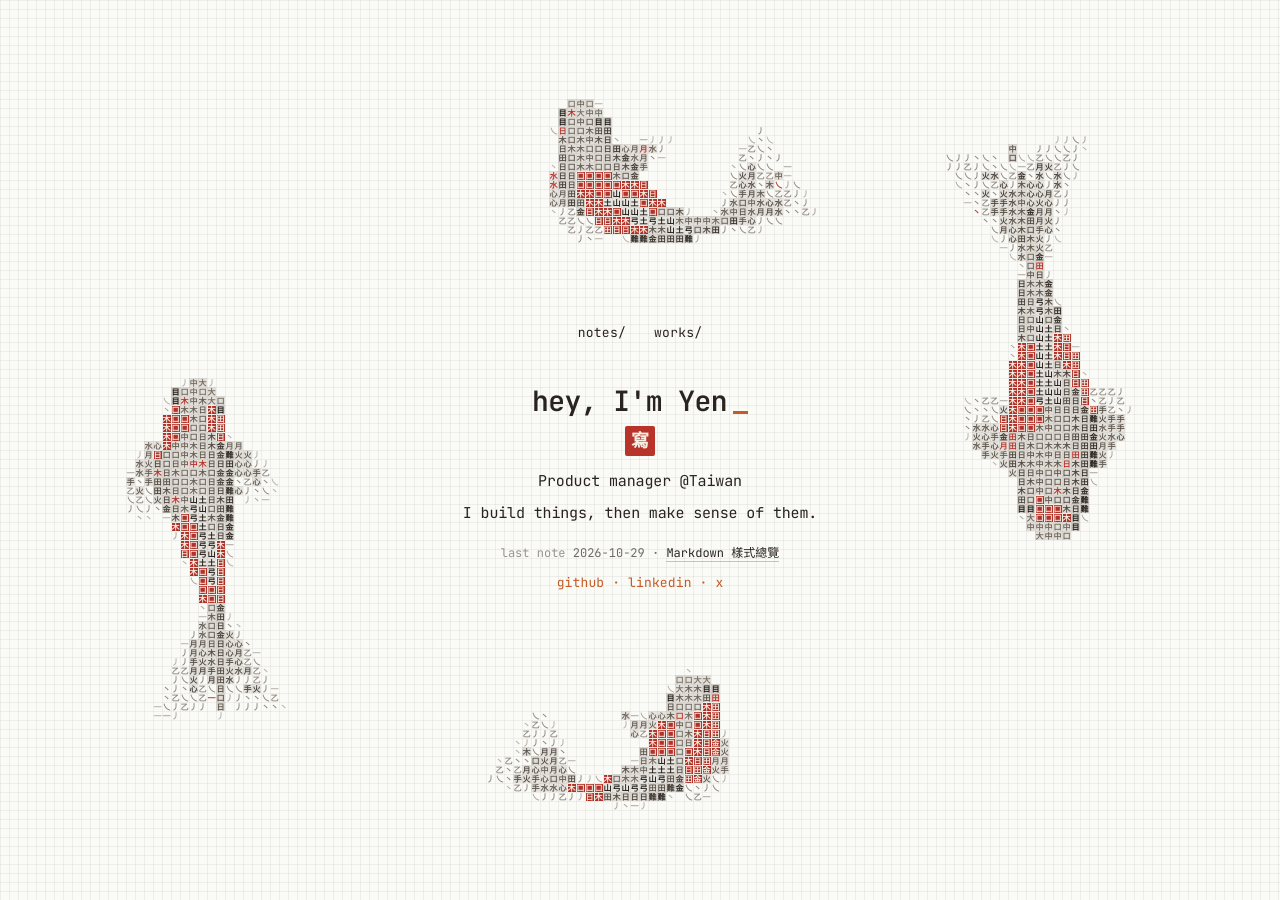
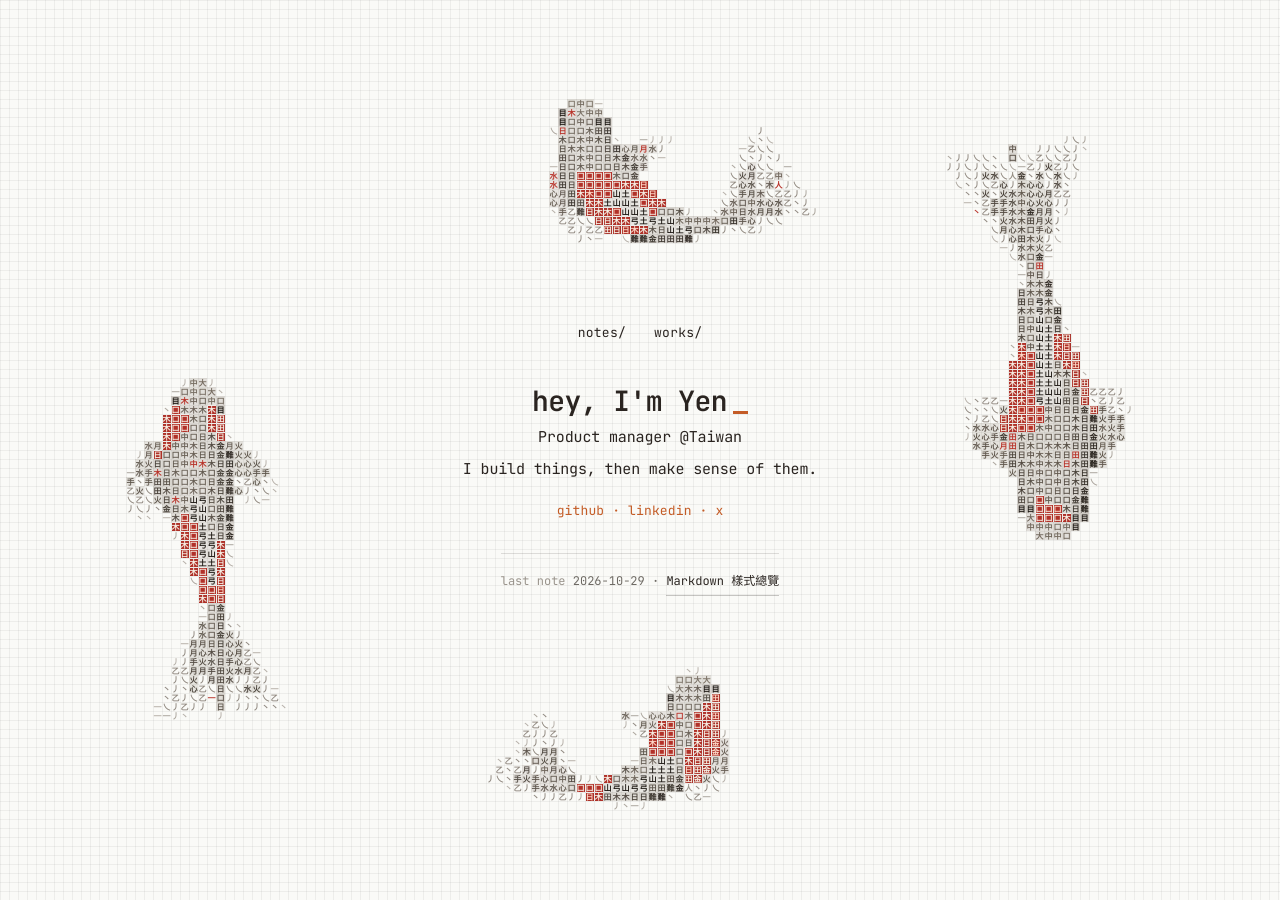
Before and after one commit to laiyenju/laiyenju.github.io, a Jekyll site: the page built from index.md, in a window 1280 px wide. Built offline with Jekyll 4.4.1, drawn with Linux system fonts in a browser that asks for light colours; some web fonts are replaced.

Commit message:
Home copy: drop the 寫 seal, set the last note apart from the links
- Remove 寫 and its seal, and the .home-sub styles left unused.
- Links now follow the slogan directly; the last note line moves below
  them, 32px down behind a short rule, with a taller tap target, so a
  tap on one never lands on the other.

Co-Authored-By: Claude Opus 5.5 <noreply@anthropic.com>
Claude-Session: https://claude.ai/code/session_013iANxKHditXPaAF9Ca9qiX

```diff
--- a/_layouts/home.html
+++ b/_layouts/home.html
@@ -25,13 +25,13 @@
       {% assign last_note = notes | first %}
       <div class="home-view home-copy" data-view="home">
         <h1 class="home-greeting">hey, I'm Yen</h1>
-        <p class="home-sub"><span class="home-seal">寫</span></p>
         <p class="home-role">Product manager @Taiwan</p>
         <p class="home-slogan">I build things, then make sense of them.</p>
+        <p class="home-links"><a href="https://github.com/laiyenju">github</a> · <a href="https://www.linkedin.com/in/laiyenju/">linkedin</a> · <a href="https://x.com/theYenLai">x</a></p>
+        {% comment %}Set apart from the links, like a status line, so neither is tapped by mistake.{% endcomment %}
         {% if last_note %}
         <p class="home-last"><span class="home-last-label">last note</span> {% if last_note.date %}<time datetime="{{ last_note.date | date_to_xmlschema }}">{{ last_note.date | date: "%Y-%m-%d" }}</time> · {% endif %}<a href="{{ last_note.url | relative_url }}">{{ last_note.title }}</a></p>
         {% endif %}
-        <p class="home-links"><a href="https://github.com/laiyenju">github</a> · <a href="https://www.linkedin.com/in/laiyenju/">linkedin</a> · <a href="https://x.com/theYenLai">x</a></p>
       </div>
 
       {% assign this_year = site.time | date: "%Y" %}
@@ -141,8 +141,6 @@
         var walker = document.createTreeWalker(root, NodeFilter.SHOW_TEXT, null);
         var node;
         while ((node = walker.nextNode())) {
-          // The seal keeps its own colours, so it is left whole.
-          if (node.parentNode.closest(".home-seal")) continue;
           if (node.nodeValue && node.nodeValue.trim()) texts.push(node);
         }
         texts.forEach(function (textNode) {
--- a/assets/css/site.css
+++ b/assets/css/site.css
@@ -390,15 +390,6 @@ body .home-nav a[aria-current="page"] {
   color: #2a2420;
 }
 
-.home-sub {
-  margin: 0 0 8px;
-  font-family: "JetBrains Mono", "Noto Sans TC", ui-monospace, monospace;
-  font-size: 13px;
-  font-weight: 400;
-  letter-spacing: 0.01em;
-  color: #6e6a64;
-}
-
 .home-role,
 .home-slogan {
   margin: 0 auto 8px;
@@ -460,7 +451,6 @@ body.theme-night .home-copy,
 body.theme-night .home-panel,
 body.theme-night .panel-back:hover,
 body.theme-night .home-nav a[aria-current="page"] { color: #ecc488; }
-body.theme-night .home-sub,
 body.theme-night .panel-head,
 body.theme-night .panel-meta { color: #9c8462; }
 body.theme-night[data-view="notes"] .home-nav a,
@@ -584,24 +574,14 @@ body.theme-night .work-status[data-status="experiment"] { --status: #f0a868; }
   background: #c45c26;
   animation: post-cursor 1.1s steps(1) infinite;
 }
-/* 寫 as a seal: a vermilion stamp, the same red as the koi patches. */
-.home-sub {
-  margin: 4px 0 14px;
-}
-.home-seal {
-  display: inline-grid;
-  place-items: center;
-  width: 30px;
-  height: 30px;
-  border-radius: 2px;
-  background: #b8332a;
-  color: #f6efe4;
-  font: 600 18px/1 "Noto Serif TC", "Songti TC", serif;
-  letter-spacing: 0;
-}
-/* Like a login banner's "Last login": the newest note, linked. */
+/* Like a login banner's "Last login": the newest note, linked. It sits
+   below the links behind a short rule, far enough apart that a tap on one
+   never lands on the other. */
 .home-last {
-  margin: 0 auto 10px;
+  display: inline-block;
+  margin: 32px auto 0;
+  padding-top: 14px;
+  border-top: 1px solid rgba(42, 36, 32, 0.14);
   font-size: 12px;
   line-height: 1.55;
   color: #6e6a64;
@@ -611,6 +591,8 @@ body.theme-night .work-status[data-status="experiment"] { --status: #f0a868; }
   color: #9a948c;
 }
 .home-last a {
+  display: inline-block;
+  padding: 4px 0;
   color: #2a2420;
   border-bottom: 1px solid rgba(42, 36, 32, 0.25);
 }
@@ -620,8 +602,7 @@ body.theme-night .work-status[data-status="experiment"] { --status: #f0a868; }
   border-bottom-color: currentColor;
 }
 body.theme-night .home-greeting::after { background: #f0a868; }
-body.theme-night .home-seal { background: #e8a852; color: #17130e; }
-body.theme-night .home-last { color: #9c8462; }
+body.theme-night .home-last { color: #9c8462; border-top-color: rgba(236, 196, 136, 0.18); }
 body.theme-night .home-last-label { color: #7d6a50; }
 body.theme-night .home-last a { color: #ecc488; border-bottom-color: rgba(236, 196, 136, 0.3); }
 body.theme-night .home-last a:hover { color: #f0a868; }
```
